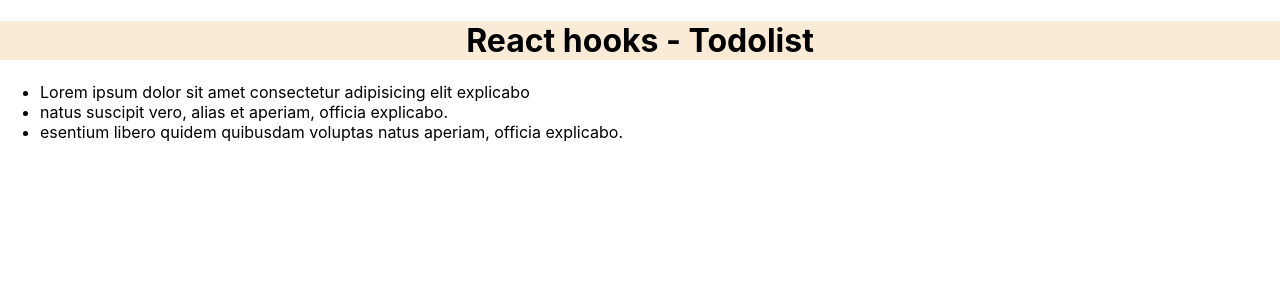
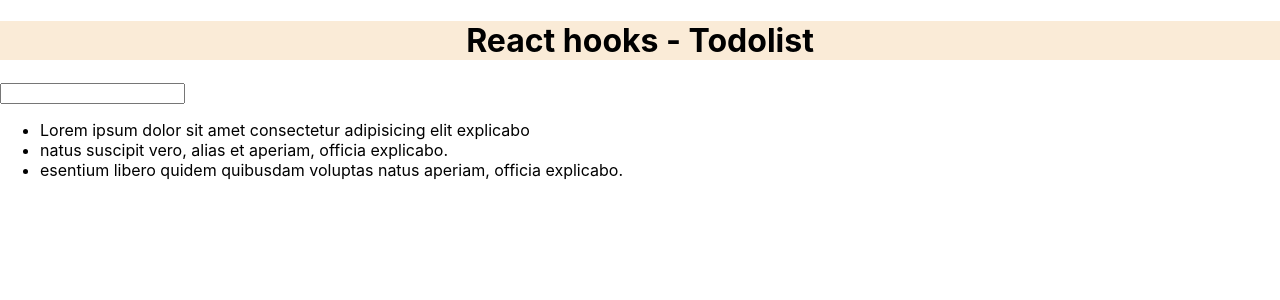
Before and after one commit to hitnei/react-hooks-basic, a React (Create React App) app: page / in a window 1280 px wide. Shown: the top 300 px of the page. Built offline with nearby package versions, Linux system fonts and the light colour scheme.

Commit message:
todolist add

```diff
--- a/src/App.js
+++ b/src/App.js
@@ -1,6 +1,7 @@
 import { useState } from "react";
 import "./App.scss";
-import TodoList from "./components/ColorBox/TodoList";
+import TodoList from "./components/TodoList";
+import TodoForm from "./components/TodoForm";
 
 function App() {
   const [todoList, setTodoList] = useState([
@@ -22,7 +23,6 @@ function App() {
 
   const handleTodoClick = (id) => {
     const index = todoList.findIndex((x) => x.id === id);
-    console.log("🚀 ~ file: App.js ~ line 27 ~ handleTodoClick ~ index", index);
     if (index < 0) return;
 
     const newTodoList = [...todoList];
@@ -30,10 +30,21 @@ function App() {
     setTodoList(newTodoList);
   };
 
+  const handleTodoFormSubmit = (value) => {
+    const newTodoList = [...todoList];
+    const newTodo = {
+      id: Math.trunc(Math.random() * Math.pow(10, 10)),
+      ...value,
+    };
+    newTodoList.push(newTodo);
+    setTodoList(newTodoList);
+  };
+
   return (
     <div className="app">
       <h1>React hooks - Todolist</h1>
 
+      <TodoForm onSubmit={handleTodoFormSubmit} />
       <TodoList todos={todoList} onTodoClick={handleTodoClick} />
     </div>
   );
--- /dev/null
+++ b/src/components/TodoForm/index.jsx
@@ -0,0 +1,40 @@
+import React, { useState } from "react";
+import PropTypes from "prop-types";
+
+TodoFrom.propTypes = {
+  onSubmit: PropTypes.func,
+};
+
+TodoFrom.defaultProps = {
+  onSubmit: null,
+};
+
+function TodoFrom(props) {
+  const { onSubmit } = props;
+  const [value, setValue] = useState("");
+
+  const onHandleSubmit = () => [
+    onSubmit({
+      title: value,
+    }),
+  ];
+
+  return (
+    <form
+      onSubmit={(e) => {
+        e.preventDefault();
+        if (!onSubmit) return;
+        onHandleSubmit();
+        setValue("");
+      }}
+    >
+      <input
+        type="text"
+        value={value}
+        onChange={(e) => setValue(e.target.value)}
+      />
+    </form>
+  );
+}
+
+export default TodoFrom;
```
Also changed, not shown: src/components/TodoList/index.jsx (renamed from src/components/ColorBox/TodoList/index.jsx).
